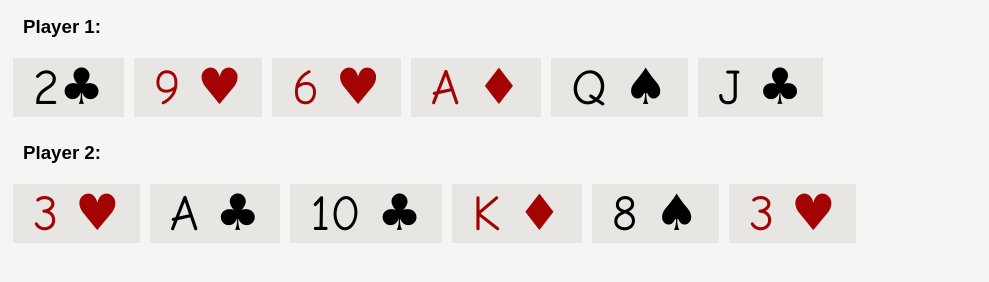
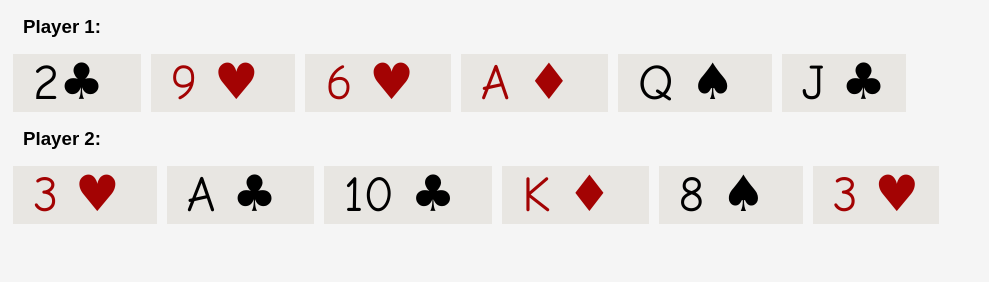
Before and after one commit to RachukN/WEB_1_, a plain HTML site: page Card game.html in a window 1280 px wide. Shown: the whole page, without its empty margins (0-989 px from the left). Drawn offline with Linux system fonts and the light colour scheme.

Commit message:
edited code

```diff
--- a/Card game.html
+++ b/Card game.html
@@ -24,7 +24,6 @@
             padding-left: 20px;
             padding-right: 20px;
             color: black;
-            float: left;
         }
 
         .club {
@@ -35,7 +34,6 @@
             padding-left: 20px;
             padding-right: 20px;
             color: black;
-            float: left;
         }
 
         .hear {
@@ -46,7 +44,6 @@
             padding-left: 20px;
             padding-right: 20px;
             color: rgb(163, 3, 3);
-            float: left;
         }
 
         .tamb {
@@ -57,7 +54,6 @@
             padding-left: 20px;
             padding-right: 20px;
             color: rgb(163, 3, 3);
-            float: left;
         }
        .floatnone{
         float: inline-end;
@@ -70,51 +66,48 @@
     <h3>
         Player 1: <br>
     </h3>
-    <p class="club">
+    <span class="club">
         2&#9827;
-    </p>
-    <p class="hear">
+    </span>
+    <span class="hear">
         9 &#9829;
-    </p>
-    <p class="hear">
+    </span>
+    <span class="hear">
         6 &#9829;
-    </p>
-    <p class="tamb">
+    </span>
+    <span class="tamb">
         A &#9830;
-    </p>
-    <p class="spad">
+    </span>
+    <span class="spad">
         Q &#9824;
-    </p>
-    <p class="club" style="text-indent: 0px;" >
+    </span>
+    <span class="club"  >
     J &#9827;
-    </p>
+    </span>
 </p>
-<br>
-<br>
-<br>
-<br>
+
 <p>
     <h3>
         Player 2:
     </h3>
-    <p class="hear">
+    <span class="hear">
         3 &#9829;
-    </p>
-    <p class="club">
+    </span>
+    <span class="club">
         A &#9827;
-    </p>
-    <p class="club">
+    </span>
+    <span class="club">
         10 &#9827;
-    </p>
-    <p class="tamb">
+    </span>
+    <span class="tamb">
         K &#9830;
-    </p>
-    <p class="spad">
+    </span>
+    <span class="spad">
         8 &#9824;
-    </p>
-    <p class="hear">
+    </span>
+    <span class="hear">
         3 &#9829;
-    </p>
+    </span>
 </p>
 
 </body>
```
